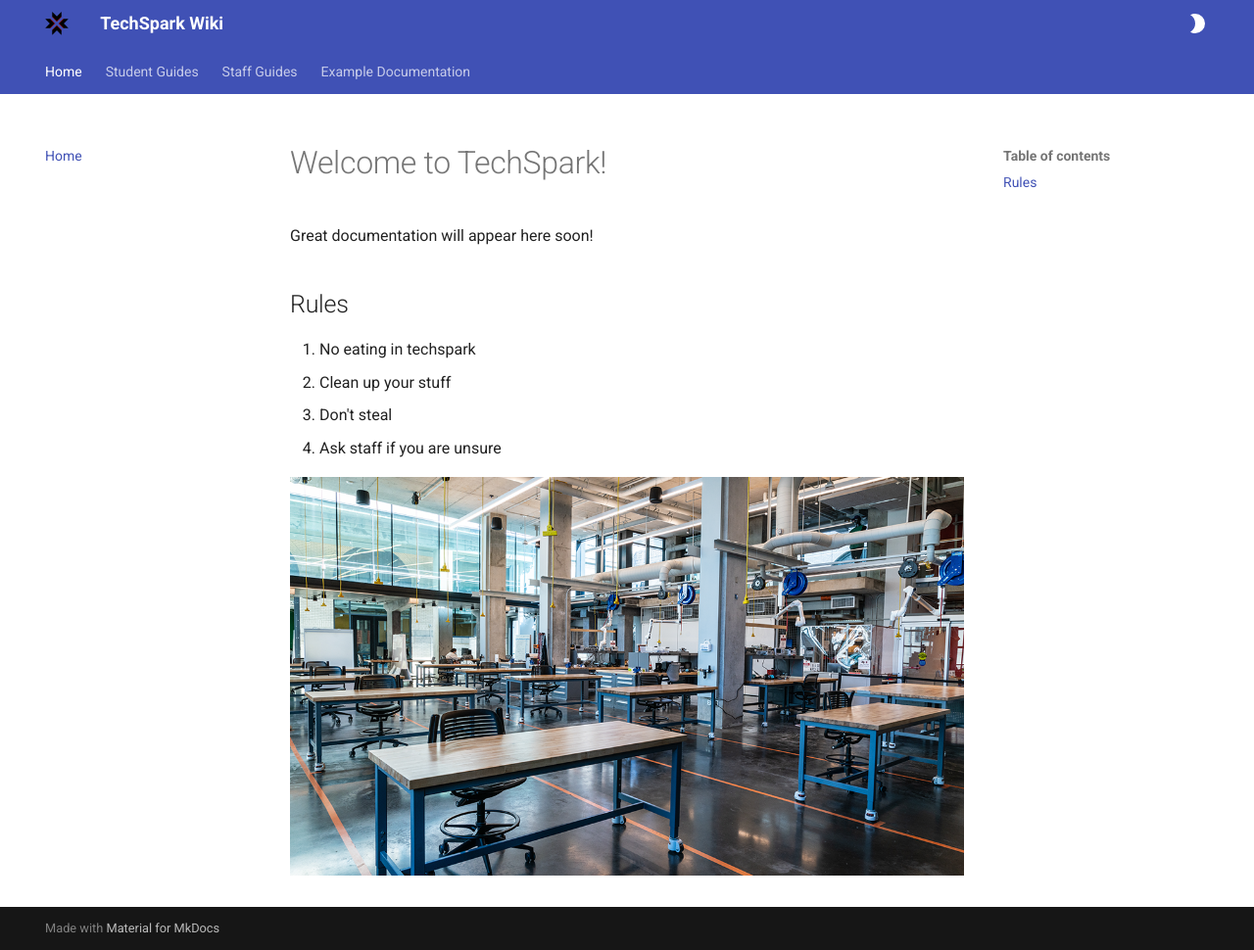
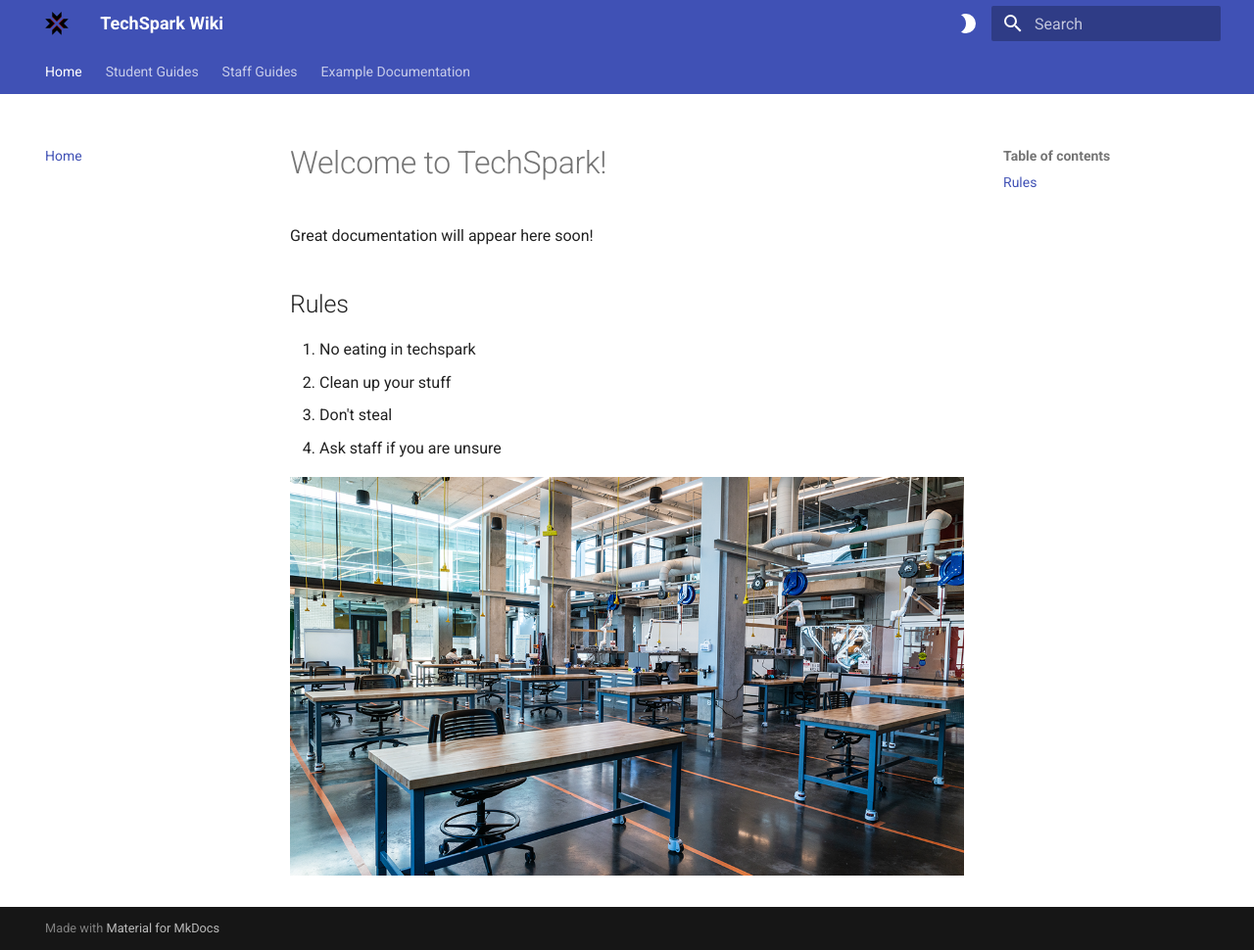
Before and after one commit to alexmnr/techspark, an MkDocs documentation site: the page built from docs/index.md, in a window 1280 px wide and 970 px high. Shown: the whole window at 98% size. Built offline with MkDocs 1.6.1 and Material for MkDocs 9.7.7, drawn with Linux system fonts in a browser that asks for light colours.

```diff
--- a/mkdocs.yml
+++ b/mkdocs.yml
@@ -1,19 +1,24 @@
 site_name: TechSpark Wiki
 site_url: https://alexmnr.github.io/techspark
+
 markdown_extensions:
   - attr_list
   - md_in_html
   - pymdownx.blocks.caption
+
 plugins:
   - glightbox
+  - search
+  - search.suggest
+
 theme:
   features:
     - navigation.instant
     - navigation.instant.progress
     - navigation.tabs
-    # - navigation.sections
-    # - navigation.expand
-    # - navigation.path
+    - navigation.sections
+    - navigation.expand
+    - navigation.path
   name: material
   logo: assets/star.svg
   favicon: assets/star.svg
```
